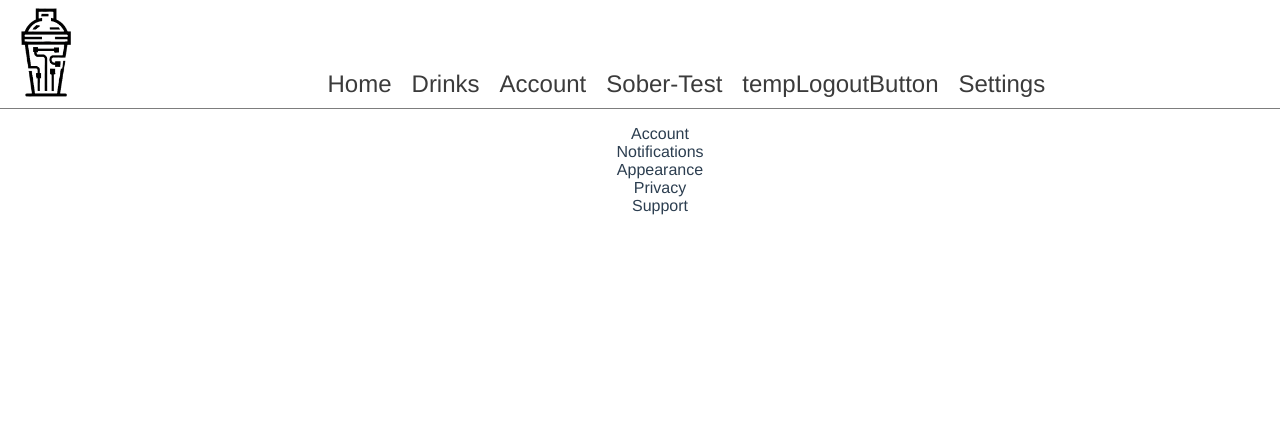
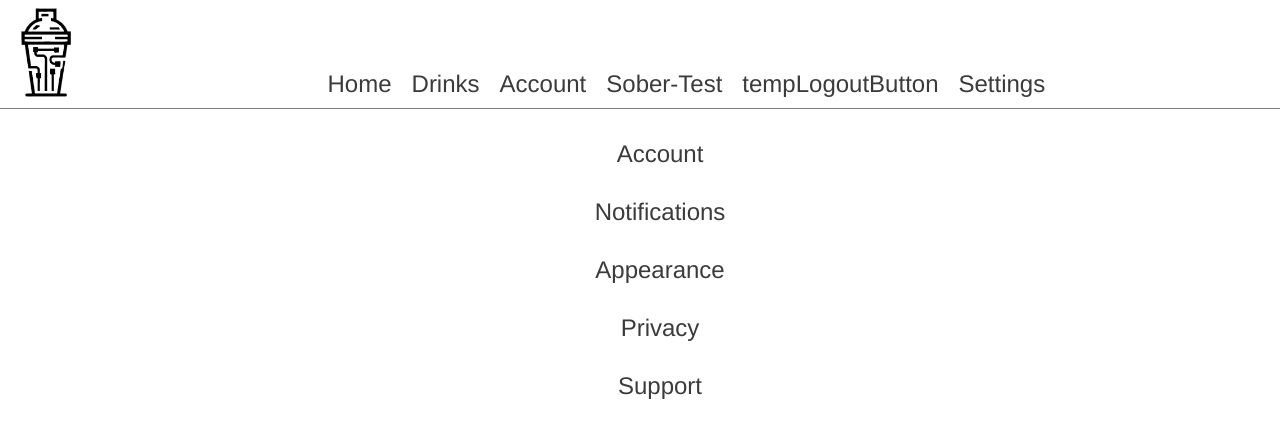
Before and after one commit to Janssnic/Shake-o-tron, a Vue app in the folder ShakeOTron/shakeotron-app/: page / in a window 1280 px wide. Both pictures are taken after a click on the item "Settings". Shown: the top 438 px of the page. Built offline with nearby package versions, Linux system fonts and the light colour scheme.

Commit message:
darkmode funkar DÅLIGT

```diff
--- a/ShakeOTron/shakeotron-app/package.json
+++ b/ShakeOTron/shakeotron-app/package.json
@@ -10,7 +10,8 @@
   "dependencies": {
     "@primevue/themes": "^4.1.0",
     "core-js": "^3.8.3",
-    "primevue": "^4.0.7",
+    "primeicons": "^7.0.0",
+    "primevue": "^4.1.0",
     "vue": "^3.2.13"
   },
   "devDependencies": {
--- a/ShakeOTron/shakeotron-app/src/App.vue
+++ b/ShakeOTron/shakeotron-app/src/App.vue
@@ -1,4 +1,4 @@
-<template>
+<template >
   <div v-if ="!isLoggedIn">
   <LoginComponent @logIn ="logIn"/>
   </div>
@@ -90,4 +90,9 @@ li {
 .error {
     color: red
    }
+
+.dark  {
+    color: #fff !important;
+    background-color: #333;
+}
 </style>
--- a/ShakeOTron/shakeotron-app/src/components/SettingsPage.vue
+++ b/ShakeOTron/shakeotron-app/src/components/SettingsPage.vue
@@ -13,9 +13,26 @@
 export default {
 methods: {
     toggleDark(ev) {
-        document.documentElement.classList.toggle("dark")
+      const isDark = document.documentElement.classList.toggle("dark")
       ev.target.classList.toggle("triggered")
+      console.log(isDark ? "dark mode enabled" : "dark mode disabled")
     }
 }
 }
 </script>
+
+<style scoped>
+li {
+  padding: 15px;
+  font-size: x-large;
+  color: #3b3b3b;
+  cursor: pointer;
+}
+
+.triggered {
+    color: #fff;
+    background-color: #333;
+}
+
+
+</style>
--- a/ShakeOTron/shakeotron-app/src/main.js
+++ b/ShakeOTron/shakeotron-app/src/main.js
@@ -8,7 +8,11 @@ import Button from "primevue/button"
 const app = createApp(App);
 
 app.use(PrimeVue, {
-    unstyled: true
+    unstyled: true,
+    options: {
+        prefix: 'p',
+        darkModeSelector: '.dark',
+    }
 });
 app.component('PrimeButton', Button);
 app.mount('#app')
```
Also changed, not shown: 1 other file (tests, documents, lock files or other folders).
